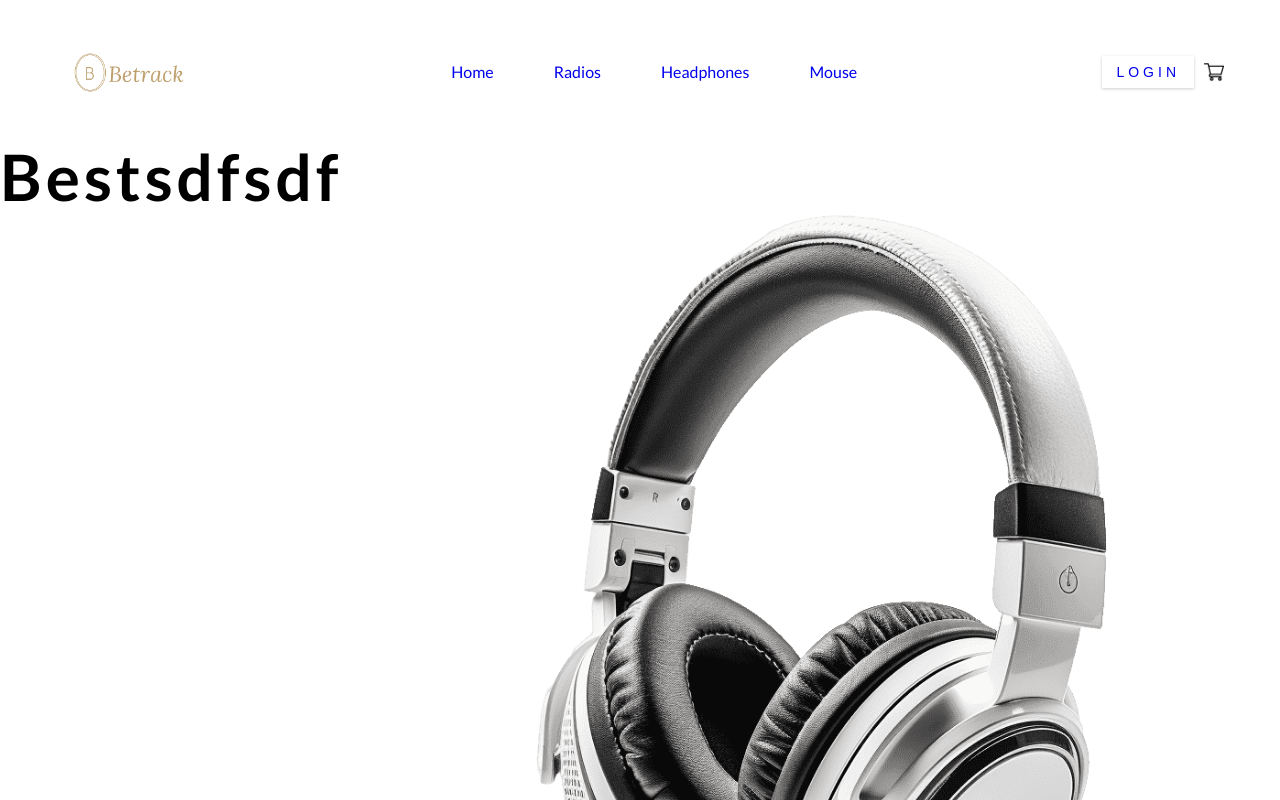
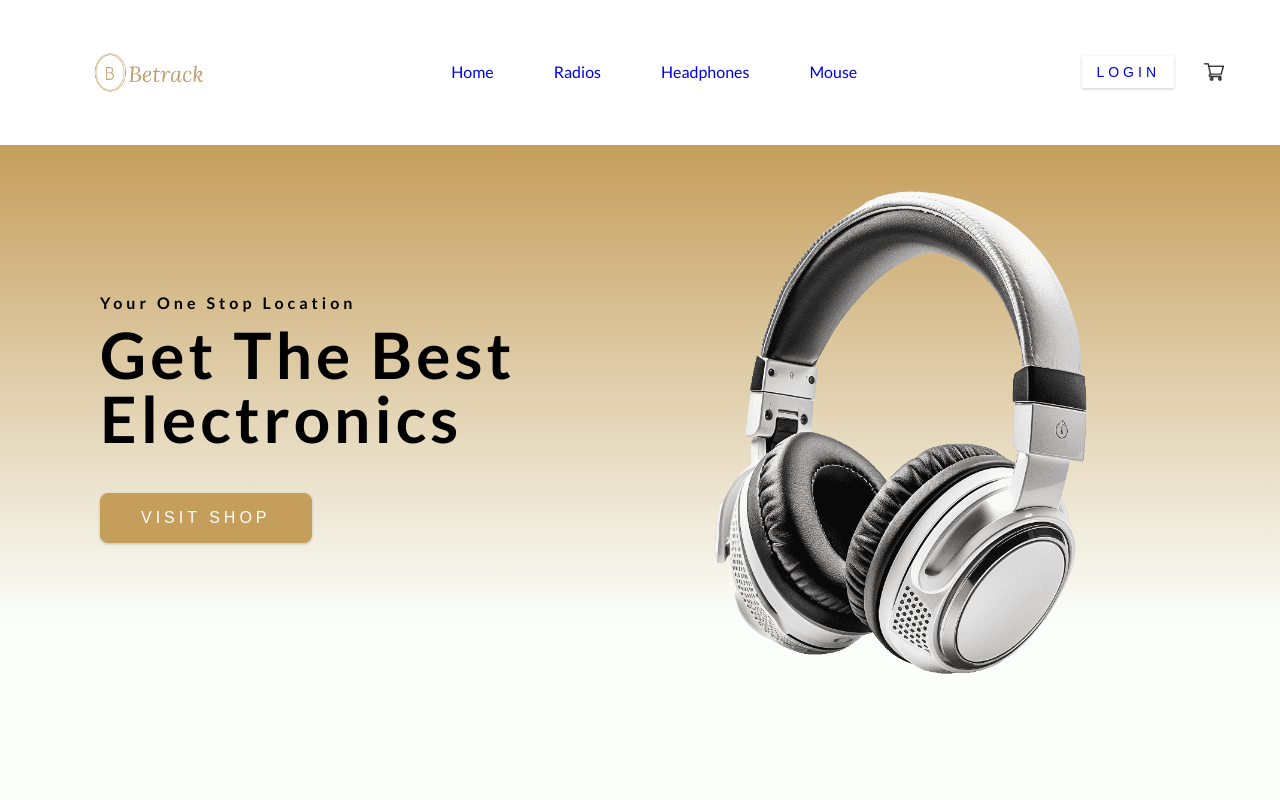
Before and after one commit to IsaacToluwani/webstack-portfolio-project, a React (Create React App) app: page / in a window 1280 px wide. Shown: the top 800 px of the page. Built offline with nearby package versions, Linux system fonts and the light colour scheme.

Commit message:
Style Trending Items

```diff
--- a/src/Components/Hero/Hero.css
+++ b/src/Components/Hero/Hero.css
@@ -3,4 +3,40 @@
 .hero {
   height: 100vh;
   display: flex;
+  /* gap: 20px; */
+  /* margin: auto 150px; */
+  background: linear-gradient(180deg, var(--clr-primary-1) , #e1ffea22 60%);
+  margin-bottom: 100px;
 }
+
+.hero-left {
+ margin-top: 150px;
+ margin-left: 100px;
+}
+
+.hero-left button {
+  margin-top: 30px;
+  color: white;
+  background: var(--clr-primary-1);
+  padding: 15px  40px;
+  border: 1px solid var(--clr-primary-1);
+  border-radius: 8px;
+font-size: 16px;
+}
+
+.hero-left button:hover {
+  background-color: white;
+  color: var(--clr-primary-1);
+}
+.hero-img {
+  margin-right: 100px;
+}
+img {
+margin-left: 20px;
+  height: auto;
+  width: 550px;
+}
+
+h4 {
+  margin-bottom: 30px;
+}
--- a/src/Components/Hero/Hero.jsx
+++ b/src/Components/Hero/Hero.jsx
@@ -1,18 +1,21 @@
-import React from 'react'
-import './Hero.css'
-import mouse from '../../Assets/product_5.png'
+import React from 'react';
+import './Hero.css';
+import mouse from '../../Assets/product_5.png';
 
 function Hero() {
   return (
     <div className='hero'>
-      <div className="hero-left">
-<h1>bestsdfsdf</h1>
+
+      <div className='hero-left'>
+      <h4>Your One Stop Location</h4>
+        <h1>Get The Best Electronics</h1>
+        <button className='btn'>Visit Shop</button>
       </div>
-      <div className="hero-img">
-        <img src={ mouse} alt="" />
+      <div className='hero-img'>
+        <img src={mouse} alt='' />
       </div>
     </div>
-  )
+  );
 }
 
-export default Hero
+export default Hero;
--- a/src/index.css
+++ b/src/index.css
@@ -13,7 +13,7 @@ Variables
 
 :root {
   /* dark shades of primary color*/
-  --clr-primary-1: #a68755;
+  --clr-primary-1: #c59e5b;
 
   /* darkest grey - used for headings */
   --clr-grey-1: ;
```
